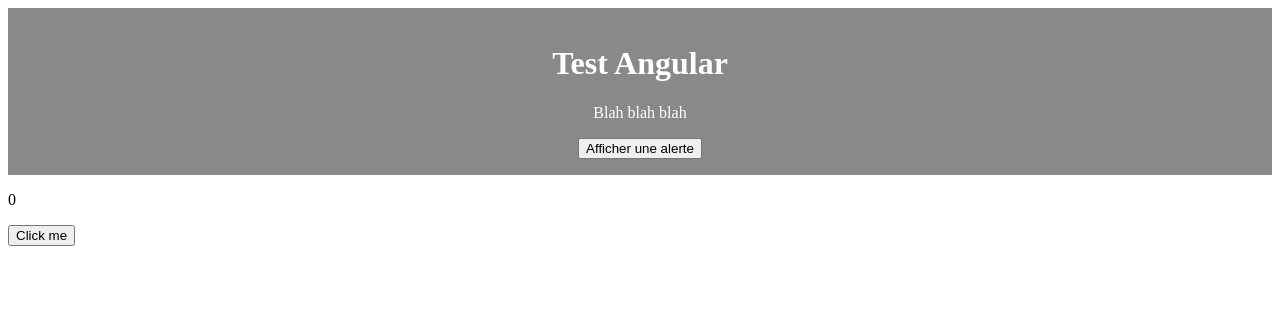
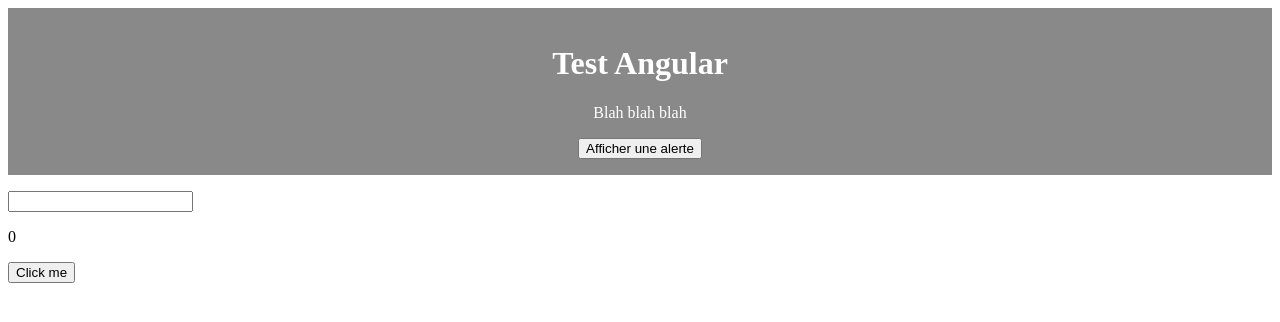
Before and after one commit to LucasAliasElvennope/Test-Angular, an Angular app: page / in a window 1280 px wide. Shown: the top 322 px of the page. Built offline with nearby package versions, Linux system fonts and the light colour scheme.

Commit message:
feat : adding the forms module in the hello-user.ts

```diff
--- a/src/app/app.html
+++ b/src/app/app.html
@@ -1,2 +1,4 @@
+<main>
 <app-header></app-header>
 <app-hello-user></app-hello-user>
+</main>
--- a/src/app/hello-user/hello-user.html
+++ b/src/app/hello-user/hello-user.html
@@ -1,3 +1,4 @@
 <p>{{username}}</p>
+<input type="text" [(ngModel)]="username">
 <p>{{clickcount}}</p>
 <button (click)="incrementClickCount()">Click me</button>
--- a/src/app/hello-user/hello-user.ts
+++ b/src/app/hello-user/hello-user.ts
@@ -1,8 +1,9 @@
 import { Component } from '@angular/core';
+import { FormsModule } from '@angular/forms';
 
 @Component({
   selector: 'app-hello-user',
-  imports: [],
+  imports: [FormsModule],
   templateUrl: './hello-user.html',
   styleUrl: './hello-user.scss'
 })
```
